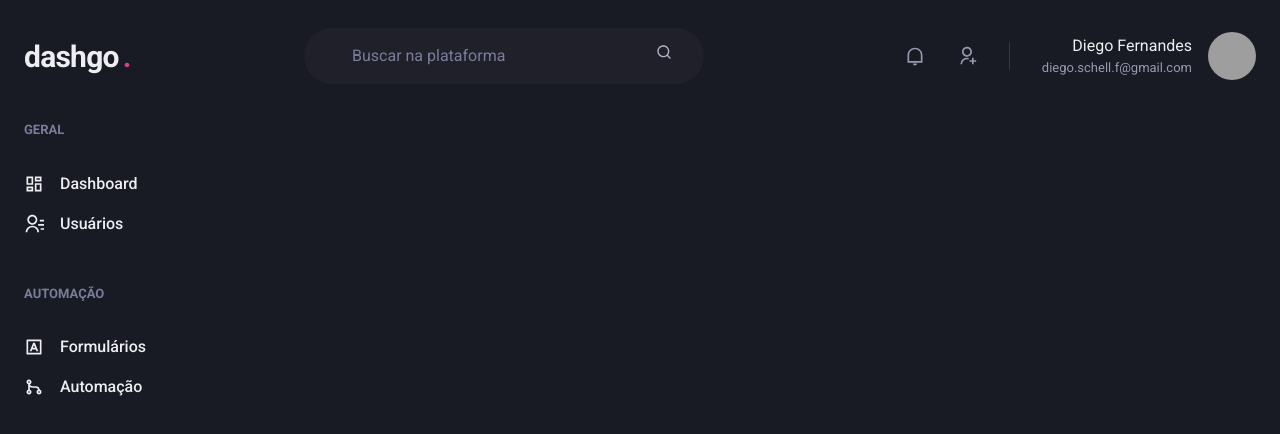
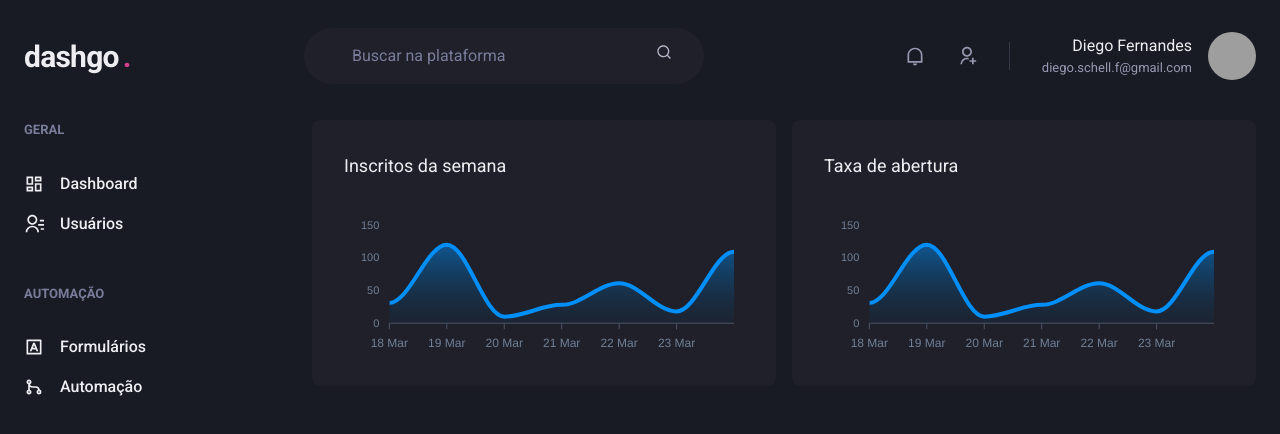
Before and after one commit to Lego4m/Ignite-ReactJS, a Next.js app in the folder 04-dashgo/: page /dashboard in a window 1280 px wide. Shown: the top 434 px of the page. Built offline with nearby package versions, Linux system fonts and the light colour scheme; grey boxes are pictures that could not be loaded.

Commit message:
04 - Página: Dashboard

```diff
--- a/04-dashgo/package.json
+++ b/04-dashgo/package.json
@@ -13,9 +13,11 @@
     "@chakra-ui/react": "^2.1.0",
     "@emotion/react": "^11.9.0",
     "@emotion/styled": "^11.8.1",
+    "apexcharts": "^3.35.2",
     "framer-motion": "^6.3.3",
     "next": "12.1.6",
     "react": "18.1.0",
+    "react-apexcharts": "^1.4.0",
     "react-dom": "18.1.0",
     "react-icons": "^4.3.1"
   },
--- a/04-dashgo/src/pages/dashboard.tsx
+++ b/04-dashgo/src/pages/dashboard.tsx
@@ -1,6 +1,62 @@
-import { Flex } from '@chakra-ui/react';
+import dynamic from 'next/dynamic';
+import { ApexOptions } from 'apexcharts';
+import { Box, Flex, SimpleGrid, Text, theme } from '@chakra-ui/react';
 import { Header } from '../components/Header';
 import { Sidebar } from '../components/Sidebar';
+
+const Chart = dynamic(() => import('react-apexcharts'), { ssr: false });
+
+const options: ApexOptions = {
+  chart: {
+    toolbar: {
+      show: false,
+    },
+    zoom :{
+      enabled: false,
+    },
+    foreColor: theme.colors.gray[500],
+  },
+  grid: {
+    show: false,
+  },
+  dataLabels: {
+    enabled: false,
+  },
+  tooltip: {
+    enabled: false
+  },
+  xaxis: {
+    type: 'datetime',
+    axisBorder: {
+      color: theme.colors.gray[600],
+    },
+    axisTicks: {
+      color: theme.colors.gray[600],
+    },
+    categories: [
+      '2021-03-18T00:00:00.000Z',
+      '2021-03-19T00:00:00.000Z',
+      '2021-03-20T00:00:00.000Z',
+      '2021-03-21T00:00:00.000Z',
+      '2021-03-22T00:00:00.000Z',
+      '2021-03-23T00:00:00.000Z',
+      '2021-03-24T00:00:00.000Z',
+    ]
+  },
+  fill: {
+    opacity: 0.3,
+    type: 'gradient',
+    gradient: {
+      shade: 'dark',
+      opacityFrom: 0.7,
+      opacityTo: 0.3
+    }
+  },
+};
+
+const series = [
+  { name: 'series1', data: [31, 120, 10, 28, 61, 18, 109] }
+];
 
 export default function Dashboard() {
   return (
@@ -9,6 +65,28 @@
 
       <Flex w='100%' my='6' maxWidth={1480} mx='auto' px='6'>
         <Sidebar />
+
+        <SimpleGrid flex='1' gap='4' minChildWidth='320px' alignItems='flex-start'>
+          <Box
+            p='8'
+            bg='gray.800'
+            borderRadius={8}
+            pb='4'
+          >
+            <Text fontSize='lg' mb='4'>Inscritos da semana</Text>
+            <Chart options={options} series={series} type='area' height={160} />
+          </Box>
+
+          <Box
+            p='8'
+            bg='gray.800'
+            borderRadius={8}
+            pb='4'
+          >
+            <Text fontSize='lg' mb='4'>Taxa de abertura</Text>
+            <Chart options={options} series={series} type='area' height={160} />
+          </Box>
+        </SimpleGrid>
       </Flex>
     </Flex>
   )
```
Also changed, not shown: 1 other file (tests, documents, lock files or other folders).
